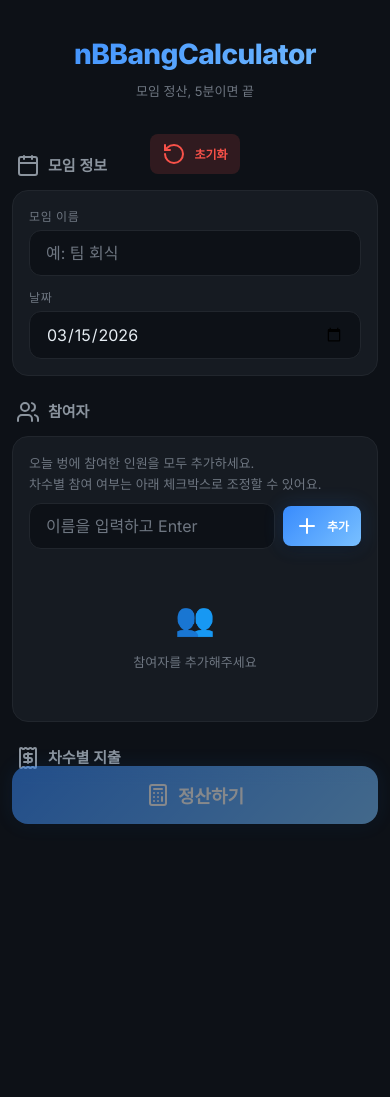
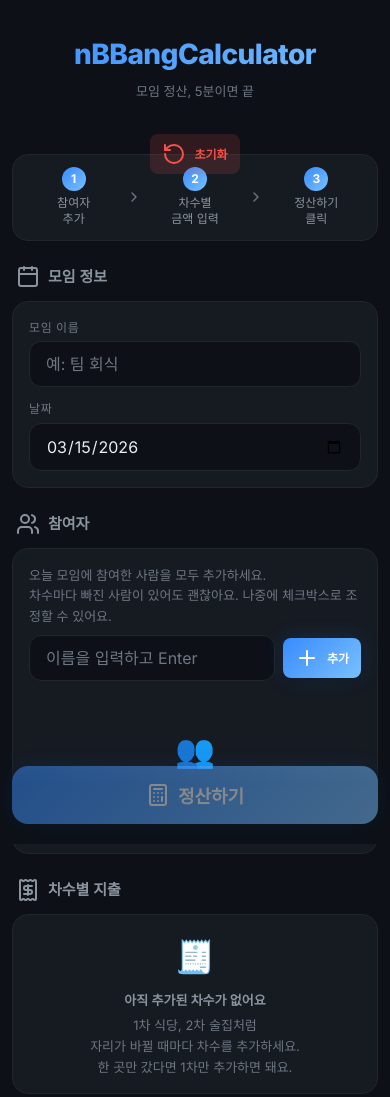
Before and after one commit to kimjh0607/nBBangCalculator, a website built with Vite: page index.html in a window 390 px wide. Shown: the top 1097 px of the page. Before the commit the page ends 982 px from the top, so only its background shows below. Built offline with nearby package versions, Linux system fonts and the light colour scheme.

Commit message:
feat: 초보 사용자를 위한 UX 개선 (안내 문구 및 가이드 추가)
- 헤더 아래 3단계 사용 흐름 가이드 추가
- 차수 없을 때 empty state 안내 추가 (차수란 무엇인지 설명)
- 차수 카드: 결제자/금액/참여자 섹션에 친절한 설명 추가
- 음주/비음주 구분 토글에 사용 목적 설명 추가
- 음주 상태 토글을 아이콘+텍스트 pill로 변경 (🍺 음주 / 🥤 음료 / 🚫 없음)
- 계좌 섹션에 선택사항 표시 및 용도 설명 추가
- 참여자 섹션 안내 문구 개선

Co-Authored-By: Claude Sonnet 4.6 <noreply@anthropic.com>

```diff
--- a/src/main.js
+++ b/src/main.js
@@ -366,6 +366,22 @@ function renderHeader() {
         초기화
       </button>
     </header>
+    <div class="guide-steps">
+      <div class="guide-step">
+        <span class="guide-step__num">1</span>
+        <span class="guide-step__label">참여자<br>추가</span>
+      </div>
+      <i data-lucide="chevron-right" class="guide-step__arrow"></i>
+      <div class="guide-step">
+        <span class="guide-step__num">2</span>
+        <span class="guide-step__label">차수별<br>금액 입력</span>
+      </div>
+      <i data-lucide="chevron-right" class="guide-step__arrow"></i>
+      <div class="guide-step">
+        <span class="guide-step__num">3</span>
+        <span class="guide-step__label">정산하기<br>클릭</span>
+      </div>
+    </div>
   `;
 }
 
@@ -415,8 +431,10 @@ function renderPayerBankInfos() {
       <div class="section__title">
         <i data-lucide="credit-card"></i>
         <span>결제자 계좌</span>
+        <span class="text-muted text-sm">(선택)</span>
       </div>
       <div class="card">
+        <p class="text-muted text-sm mb-2">입력하면 정산 결과 공유 시 계좌번호가 함께 전송돼요.<br><span style="color:var(--text-tertiary)">건너뛰어도 정산 계산에는 영향 없어요.</span></p>
         ${inputs}
       </div>
     </section>
@@ -439,7 +457,7 @@ function renderParticipants() {
         ${state.participants.length > 0 ? `<span class="text-muted text-sm">(${state.participants.length}명)</span>` : ''}
       </div>
       <div class="card">
-        <p class="text-muted text-sm mb-2">오늘 벙에 참여한 인원을 모두 추가하세요.<br>차수별 참여 여부는 아래 체크박스로 조정할 수 있어요.</p>
+        <p class="text-muted text-sm mb-2">오늘 모임에 참여한 사람을 모두 추가하세요.<br><span style="color:var(--text-tertiary)">차수마다 빠진 사람이 있어도 괜찮아요. 나중에 체크박스로 조정할 수 있어요.</span></p>
         <div class="input-group">
           <input type="text" id="participant-input"
                  placeholder="이름을 입력하고 Enter"
@@ -465,18 +483,28 @@ function renderParticipants() {
 function renderRounds() {
   const roundCards = state.rounds.map((round, idx) => renderRoundCard(round, idx)).join('');
 
+  const emptyState = state.rounds.length === 0 ? `
+    <div class="card round-empty-state">
+      <div class="empty-state__icon">🧾</div>
+      <p style="font-weight:600;color:var(--text-secondary);margin-bottom:var(--space-1)">아직 추가된 차수가 없어요</p>
+      <p class="text-sm text-muted">1차 식당, 2차 술집처럼<br>자리가 바뀔 때마다 차수를 추가하세요.<br>한 곳만 갔다면 1차만 추가하면 돼요.</p>
+    </div>
+  ` : '';
+
   return `
     <section class="section" style="animation-delay: 0.15s">
       <div class="section__title">
         <i data-lucide="receipt"></i>
         <span>차수별 지출</span>
       </div>
+      ${emptyState}
       ${roundCards}
       <button class="btn btn--secondary btn--full" id="add-round-btn"
               ${state.participants.length === 0 ? 'disabled style="opacity:0.5;cursor:not-allowed"' : ''}>
         <i data-lucide="plus-circle"></i>
         차수 추가
       </button>
+      ${state.participants.length === 0 ? `<p class="text-muted text-sm" style="text-align:center;margin-top:var(--space-2)">참여자를 먼저 추가해야 차수를 추가할 수 있어요</p>` : ''}
     </section>
   `;
 }
@@ -492,6 +520,7 @@ function renderRoundCard(round, idx) {
     const isBeverager = beveragerIds.includes(p.id);
     const drinkStatus = isDrinker ? 'drinker' : isBeverager ? 'beverage' : 'sober';
     const drinkIcon = isDrinker ? '🍺' : isBeverager ? '🥤' : '🚫';
+    const drinkText = isDrinker ? '음주' : isBeverager ? '음료' : '없음';
     return `
       <label class="check-item ${checked ? 'check-item--checked' : ''}"
              data-action="toggle-round-participant"
@@ -505,8 +534,8 @@ function renderRoundCard(round, idx) {
           <span class="drink-toggle drink-toggle--${drinkStatus}"
                 data-action="cycle-round-drink"
                 data-round="${round.id}" data-participant="${p.id}"
-                title="클릭: 🍺 음주 → 🥤 음료 → 🚫 없음">
-            ${drinkIcon}
+                title="클릭해서 변경">
+            ${drinkIcon} ${drinkText}
           </span>
         ` : ''}
       </label>
@@ -548,7 +577,7 @@ function renderRoundCard(round, idx) {
 
   // 차수에서 음주 구분 활성화 시 안내
   const drinkHint = round.splitDrink
-    ? `<p class="text-muted text-sm mt-2" style="padding-left:2px">🍺 음주 &nbsp;·&nbsp; 🥤 음료 &nbsp;·&nbsp; 🚫 없음<br><span style="color:var(--text-tertiary);font-size:var(--font-size-xs)">(이름 옆 아이콘 클릭으로 순환 전환)</span></p>`
+    ? `<p class="text-muted text-sm mt-2" style="padding-left:2px"><span style="color:var(--text-tertiary);font-size:var(--font-size-xs)">아이콘을 클릭할 때마다 순환돼요: 🍺 음주 → 🥤 음료 → 🚫 없음(음식만)</span></p>`
     : '';
 
   return `
@@ -567,8 +596,9 @@ function renderRoundCard(round, idx) {
 
       <div class="round-card__body">
         <div>
-          <div class="payer-select-wrap">
-            <label>💳 결제자</label>
+          <div>
+            <div class="round-card__field-label">💳 결제자</div>
+            <p class="text-muted text-sm" style="margin-bottom:var(--space-2)">이 자리에서 <strong style="color:var(--text-secondary)">실제로 카드·현금으로 계산한 사람</strong>을 선택하세요</p>
             <select data-action="update-round" data-round="${round.id}" data-field="payerId">
               ${payerOptions}
             </select>
@@ -579,7 +609,7 @@ function renderRoundCard(round, idx) {
           <div class="flex-between mb-2">
             <span class="round-card__field-label" style="margin-bottom:0">금액</span>
             <label class="toggle-wrap">
-              <span class="toggle-wrap__label">음주/비음주 구분</span>
+              <span class="toggle-wrap__label" title="술을 안 마시는 사람과 따로 계산하고 싶을 때 켜세요">음주/비음주 구분 <span style="font-size:var(--font-size-xs);color:var(--text-tertiary)">(?)</span></span>
               <span class="toggle">
                 <input type="checkbox" ${round.splitDrink ? 'checked' : ''}
                        data-action="toggle-split-drink" data-round="${round.id}" />
@@ -587,11 +617,13 @@ function renderRoundCard(round, idx) {
               </span>
             </label>
           </div>
+          ${!round.splitDrink ? `<p class="text-muted text-sm" style="margin-bottom:var(--space-2)">총 금액을 입력하면 참여자 수로 자동 1/N 계산해요</p>` : `<p class="text-muted text-sm" style="margin-bottom:var(--space-2)">음식·술·음료값을 따로 입력하면 음주 여부에 따라 나눠서 계산해요</p>`}
           ${amountInput}
         </div>
 
         <div>
           <div class="round-card__field-label">참여자</div>
+          <p class="text-muted text-sm" style="margin-bottom:var(--space-2)">${round.splitDrink ? '이 차수에 함께한 사람을 체크하고, 옆 아이콘을 눌러 음주 여부를 설정하세요' : '이 차수에 함께한 사람만 체크하세요'}</p>
           <div class="check-group">
             ${participantChecks}
           </div>
--- a/src/style.css
+++ b/src/style.css
@@ -138,6 +138,55 @@ body {
   font-size: var(--font-size-sm);
   color: var(--text-tertiary);
   margin-top: var(--space-1);
+}
+
+/* --- Guide Steps --- */
+.guide-steps {
+  display: flex;
+  align-items: center;
+  justify-content: center;
+  gap: var(--space-2);
+  margin-bottom: var(--space-6);
+  padding: var(--space-4) var(--space-5);
+  background: var(--bg-card);
+  border: 1px solid var(--border-subtle);
+  border-radius: var(--radius-lg);
+}
+
+.guide-step {
+  display: flex;
+  flex-direction: column;
+  align-items: center;
+  gap: var(--space-1);
+  flex: 1;
+}
+
+.guide-step__num {
+  display: inline-flex;
+  align-items: center;
+  justify-content: center;
+  width: 28px;
+  height: 28px;
+  background: var(--accent-gradient);
+  border-radius: 50%;
+  font-size: var(--font-size-sm);
+  font-weight: 700;
+  color: white;
+  flex-shrink: 0;
+}
+
+.guide-step__label {
+  font-size: var(--font-size-xs);
+  color: var(--text-secondary);
+  text-align: center;
+  line-height: 1.4;
+}
+
+.guide-step__arrow {
+  width: 16px;
+  height: 16px;
+  color: var(--text-tertiary);
+  flex-shrink: 0;
 }
 
 /* --- Section --- */
@@ -535,13 +584,17 @@ select {
 /* --- Drink Toggle (per-round) --- */
 .drink-toggle {
   font-size: var(--font-size-xs);
-  padding: 2px 6px;
+  padding: 2px 8px;
   border-radius: var(--radius-full);
-  font-weight: 500;
+  font-weight: 600;
   cursor: pointer;
   margin-left: auto;
   transition: all var(--transition-fast);
   user-select: none;
+  white-space: nowrap;
+  display: inline-flex;
+  align-items: center;
+  gap: 3px;
 }
 
 .drink-toggle:hover {
@@ -870,6 +923,14 @@ select {
   font-size: var(--font-size-sm);
 }
 
+.round-empty-state {
+  text-align: center;
+  padding: var(--space-6) var(--space-4);
+  color: var(--text-tertiary);
+  font-size: var(--font-size-sm);
+  margin-bottom: var(--space-3);
+}
+
 .empty-state__icon {
   font-size: 2rem;
   margin-bottom: var(--space-2);
@@ -1006,6 +1067,17 @@ input[type="number"] {
     padding: var(--space-5) 0 var(--space-3);
   }
 
+  .guide-steps {
+    padding: var(--space-3) var(--space-3);
+    gap: var(--space-1);
+  }
+
+  .guide-step__num {
+    width: 24px;
+    height: 24px;
+    font-size: var(--font-size-xs);
+  }
+
   .header__logo {
     font-size: var(--font-size-2xl);
   }
```
